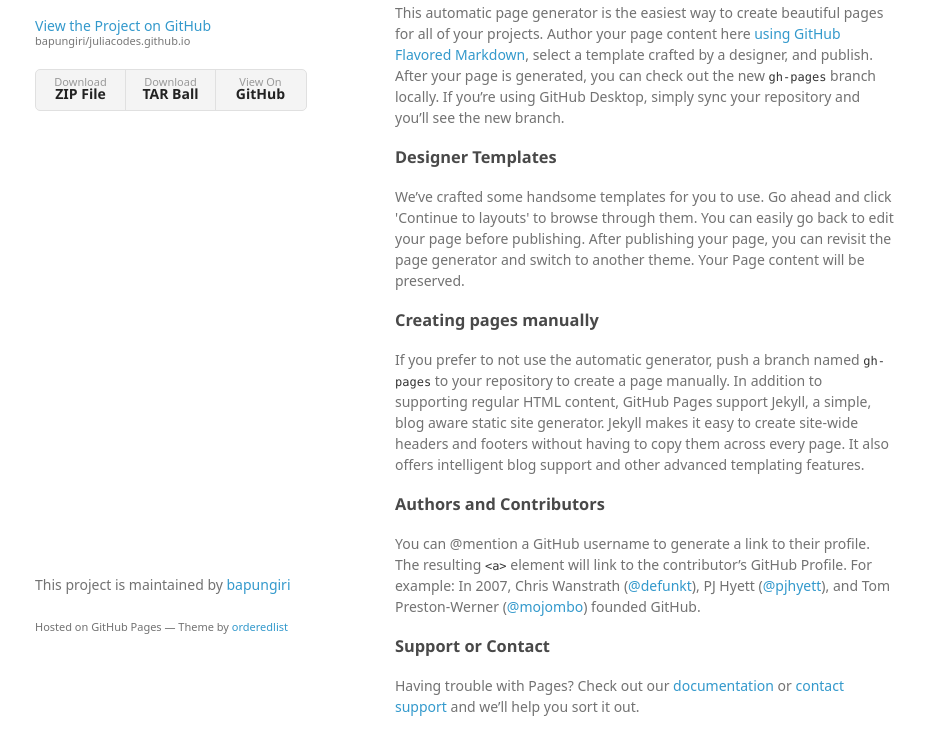
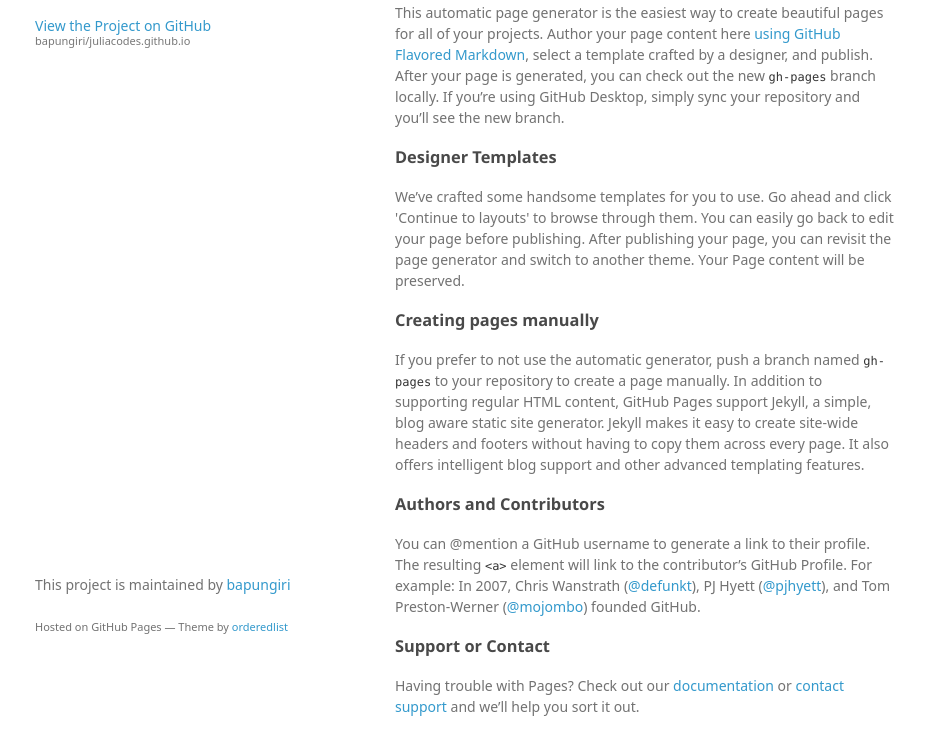
Before and after one commit to bapungiri/juliacodes, a plain HTML site: page index.html in a window 1280 px wide. Shown: the part 94-848 px from the top of the page, without its empty margins (175-1100 px from the left). Drawn offline with Linux system fonts and the light colour scheme; a web font is replaced by a local one.

Commit message:
lines deleted

```diff
--- a/index.html
+++ b/index.html
@@ -21,11 +21,7 @@
         <p class="view"><a href="https://github.com/bapungiri/juliacodes.github.io">View the Project on GitHub <small>bapungiri/juliacodes.github.io</small></a></p>
 
 
-        <ul>
-          <li><a href="https://github.com/bapungiri/juliacodes.github.io/zipball/master">Download <strong>ZIP File</strong></a></li>
-          <li><a href="https://github.com/bapungiri/juliacodes.github.io/tarball/master">Download <strong>TAR Ball</strong></a></li>
-          <li><a href="https://github.com/bapungiri/juliacodes.github.io">View On <strong>GitHub</strong></a></li>
-        </ul>
+
       </header>
       <section>
         <h3>
```
